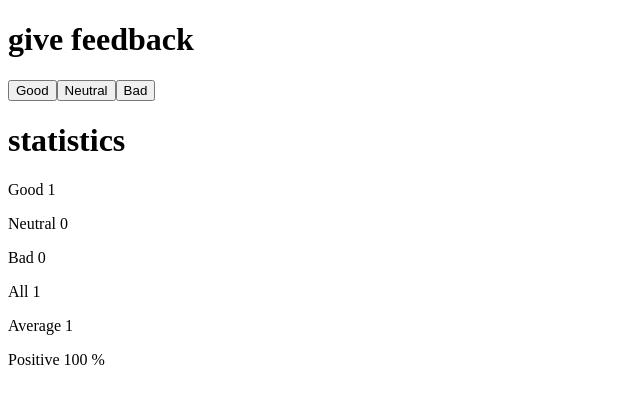
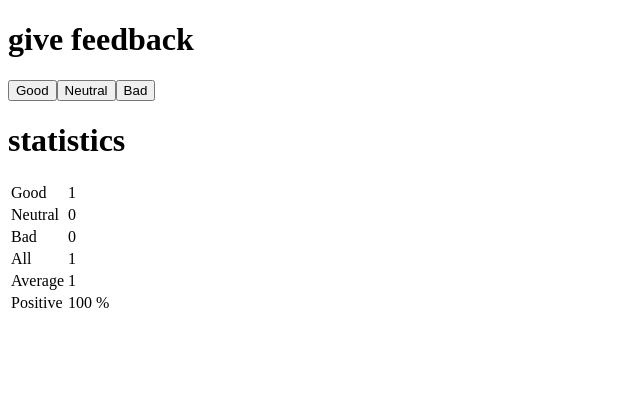
Before and after one commit to lucasp0101/Full-Stack-Open, a React (Vite) app in the folder Part1/part1/: page / in a window 1280 px wide. Both pictures are taken after a click on the button "Good". Shown: the top 404 px of the page, without its empty margins (0-640 px from the left). Built offline with nearby package versions, Linux system fonts and the light colour scheme.

Commit message:
unicafe done until step 11 included

```diff
--- a/Part1/part1/src/App.jsx
+++ b/Part1/part1/src/App.jsx
@@ -8,9 +8,32 @@
   </button>
 )
 
-const Statistic = ({ text, value }) => (
-  <p>{text} {value}</p>
+const StatisticLine = ({ text, value }) => (
+  <tr>
+    <td>{text}</td>
+    <td>{value}</td>
+  </tr>
 )
+
+const Statistics = ({ good, neutral, bad }) => {
+  if (good + neutral + bad === 0) {
+    return (
+      <p>No feedback given</p>
+    )
+  }
+  return (
+    <table>
+      <tbody>
+        <StatisticLine text={"Good"} value={good} />
+        <StatisticLine text={"Neutral"} value={neutral} />
+        <StatisticLine text={"Bad"} value={bad} />
+        <StatisticLine text={"All"} value={good + neutral + bad} />
+        <StatisticLine text={"Average"} value={(good - bad) / (good + neutral + bad)} />
+        <StatisticLine text={"Positive"} value={(good / (good + neutral + bad)) * 100 + " %"} />
+      </tbody>
+    </table>
+  )
+}
 
 const App = () => {
   // save clicks of each button to its own state
@@ -30,12 +53,7 @@
       <Button onClick={onClickBad} text={"Bad"} /> <br />
 
       <Header text = "statistics"/>
-      <Statistic text={"Good"} value={good} />
-      <Statistic text={"Neutral"} value={neutral} />
-      <Statistic text={"Bad"} value={bad} />
-      <Statistic text={"All"} value={good + neutral + bad} />
-      <Statistic text={"Average"} value={(good - bad) / (good + neutral + bad)} />
-      <Statistic text={"Positive"} value={(good / (good + neutral + bad)) * 100 + " %"} />
+      <Statistics good={good} neutral={neutral} bad={bad} />
     </div>
   )
 }
```
